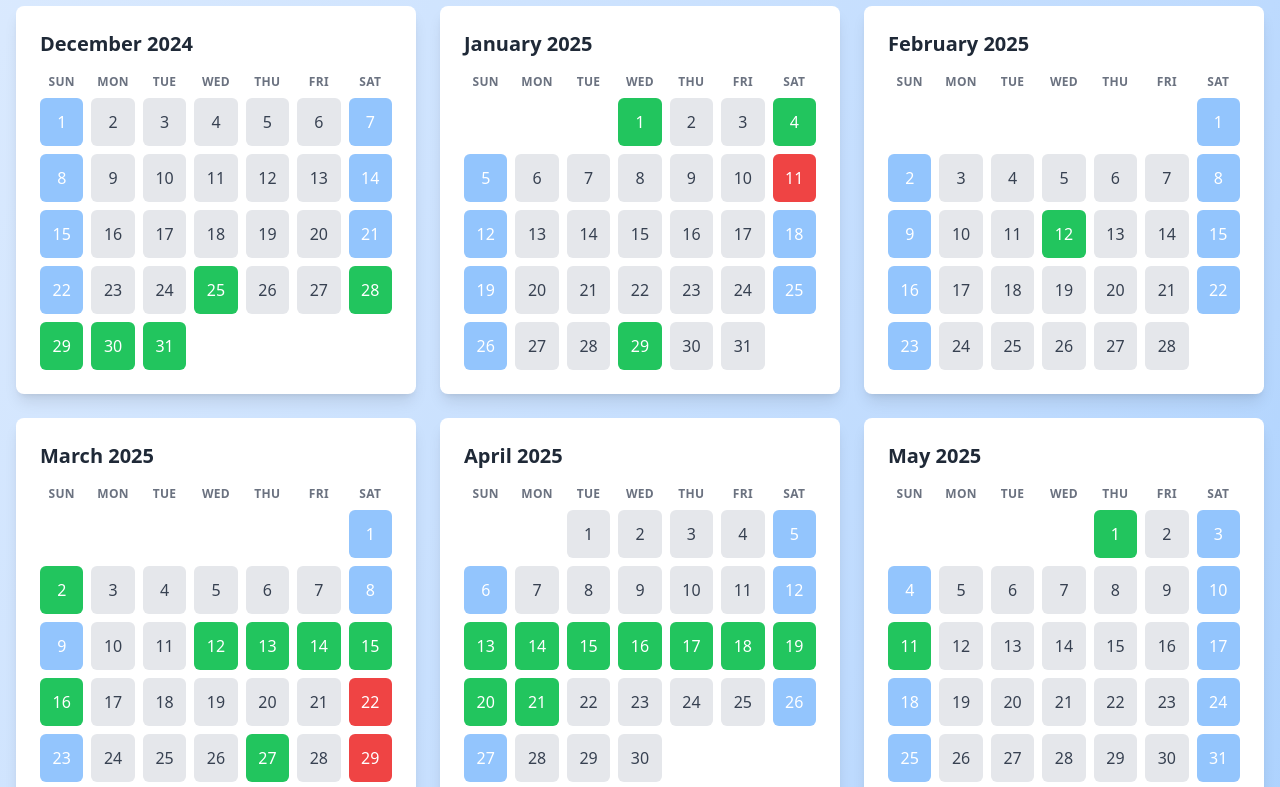
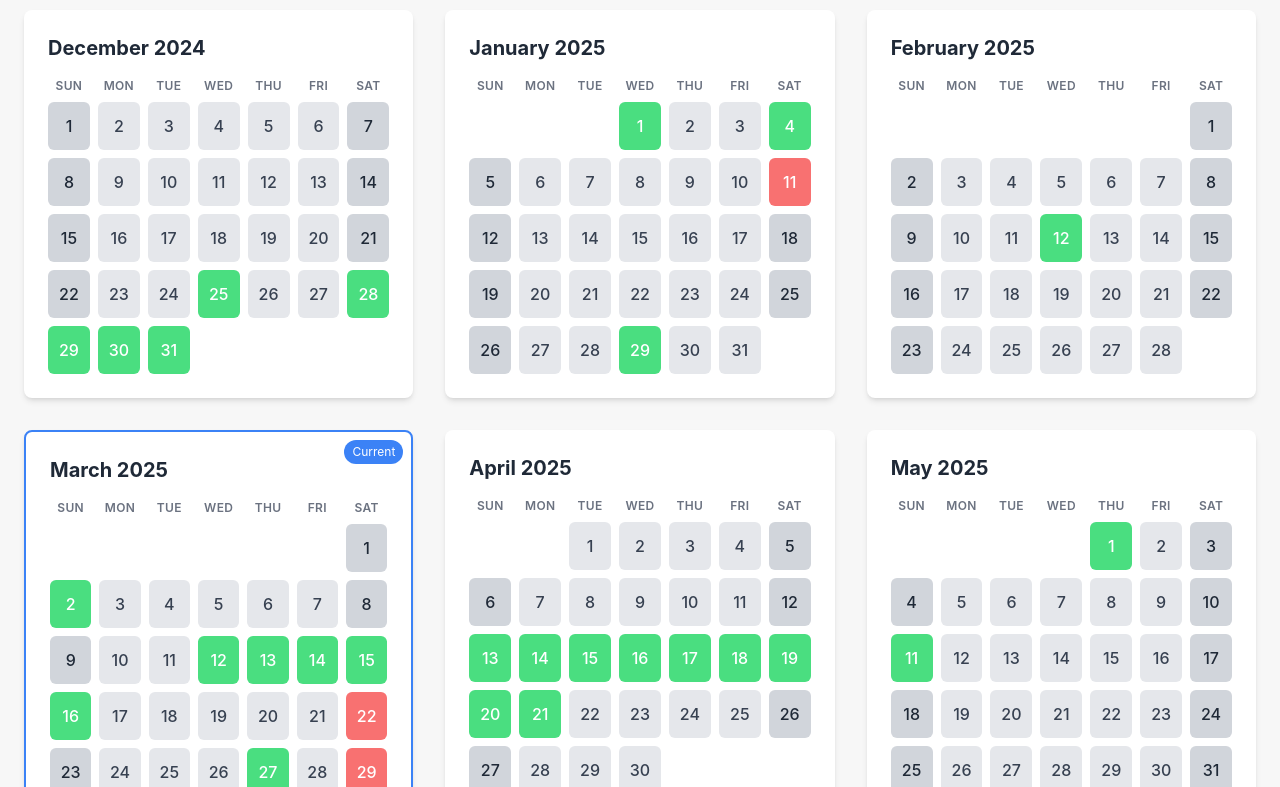
Before and after one commit to AungMyoKyaw/myanmar-public-holidays, a website: page src/index.html in a window 1280 px wide. Shown: the part 122-909 px from the top of the page. Drawn offline with nearby package versions, Linux system fonts and the light colour scheme.

Commit message:
feat: update

```diff
--- a/src/index.html
+++ b/src/index.html
@@ -12,13 +12,25 @@
     <meta property="og:image" content="https://myanmar-public-holidays.pages.dev/screenshot.png" />
     <meta property="og:url" content="https://myanmar-public-holidays.pages.dev" />
     <meta property="og:type" content="website" />
+
+    <style>
+      /* Use Apple system fonts for a refined, modern look */
+      body {
+        font-family: -apple-system, BlinkMacSystemFont, "Segoe UI", Roboto, sans-serif;
+        background-color: #f7f7f7;
+      }
+      /* Smooth transitions for interactive elements */
+      .transition-all {
+        transition: all 0.3s ease-in-out;
+      }
+    </style>
   </head>
-  <body class="bg-gradient-to-br from-blue-100 via-blue-200 to-blue-300 font-sans antialiased min-h-screen">
-    <div class="container mx-auto px-4 py-8">
-      <h1 class="text-3xl sm:text-5xl font-extrabold text-center text-blue-900 mb-12 drop-shadow-md">
+  <body class="antialiased min-h-screen">
+    <div class="container mx-auto px-6 py-10">
+      <h1 class="text-4xl sm:text-6xl font-bold text-center text-gray-800 mb-8 tracking-tight drop-shadow-sm">
         Myanmar Holiday Calendar 2025
       </h1>
-      <div id="calendar" class="grid grid-cols-1 sm:grid-cols-2 lg:grid-cols-3 gap-6">
+      <div id="calendar" class="grid grid-cols-1 sm:grid-cols-2 lg:grid-cols-3 gap-8">
         <!-- Month cards will be appended here via JavaScript -->
       </div>
     </div>
@@ -54,11 +66,7 @@
           days: [
             { day: 2, type: "holiday", description: "Peasant Day" },
             { day: 12, type: "holiday" },
-            {
-              day: 13,
-              type: "holiday",
-              description: "Full Moon Day of Tabaung",
-            },
+            { day: 13, type: "holiday", description: "Full Moon Day of Tabaung" },
             { day: 14, type: "holiday" },
             { day: 15, type: "holiday" },
             { day: 16, type: "holiday" },
@@ -85,11 +93,7 @@
           month: "May 2025",
           days: [
             { day: 1, type: "holiday", description: "Labour Day" },
-            {
-              day: 11,
-              type: "holiday",
-              description: "Full Moon Day of Kasone",
-            },
+            { day: 11, type: "holiday", description: "Full Moon Day of Kasone" },
           ],
         },
         {
@@ -113,11 +117,7 @@
             { day: 1, type: "holiday" },
             { day: 2, type: "holiday" },
             { day: 3, type: "holiday" },
-            {
-              day: 4,
-              type: "holiday",
-              description: "Full Moon Day of Tasaungmone",
-            },
+            { day: 4, type: "holiday", description: "Full Moon Day of Tasaungmone" },
             { day: 8, type: "event" },
             { day: 14, type: "holiday", description: "National Day" },
           ],
@@ -142,7 +142,7 @@
         },
       ];
 
-      // Build a comprehensive list of months from Dec 2024 to Jan 2026
+      // Build a comprehensive list of months from Dec 2024 to Feb 2026
       function buildAllMonths() {
         const start = new Date(2024, 11, 1); // December 1, 2024
         const end = new Date(2026, 1, 1); // February 1, 2026
@@ -171,24 +171,37 @@
         return allMonths;
       }
 
+      const currentDate = new Date();
+      const currentMonthName = currentDate.toLocaleString("default", { month: "long" });
+      const currentYear = currentDate.getFullYear();
+      const currentMonthString = `${currentMonthName} ${currentYear}`;
+
       function renderCalendar(monthData) {
         const calendarContainer = document.getElementById("calendar");
 
         monthData.forEach((monthObj) => {
-          // Create month card
+          // Create month card with refined styling
           const monthCard = document.createElement("div");
           monthCard.className = `
-            bg-white rounded-lg p-6 shadow-lg
-            hover:shadow-xl
+            relative bg-white rounded-lg p-6 shadow-md hover:shadow-xl transition-all
           `;
 
-          // Month Title
+          // Add a title for the month
           const title = document.createElement("h2");
           title.className = "text-xl font-bold text-gray-800 mb-4";
           title.textContent = monthObj.month;
           monthCard.appendChild(title);
 
-          // Grid container
+          // Highlight current month
+          if (monthObj.month === currentMonthString) {
+            monthCard.classList.add("border-2", "border-blue-500");
+            const currentBadge = document.createElement("span");
+            currentBadge.className = "absolute top-2 right-2 bg-blue-500 text-white text-xs px-2 py-1 rounded-full";
+            currentBadge.textContent = "Current";
+            monthCard.appendChild(currentBadge);
+          }
+
+          // Build the grid layout for weekdays and days
           const grid = document.createElement("div");
           grid.className = "grid grid-cols-7 gap-2 text-center";
 
@@ -200,54 +213,46 @@
             grid.appendChild(header);
           });
 
-          // Figure out month & year from string
           const [monthName, year] = monthObj.month.split(" ");
           const monthIndex = new Date(`${monthName} 1, ${year}`).getMonth();
-          const currentYear = parseInt(year, 10);
+          const currentYearInt = parseInt(year, 10);
 
-          // Map of special days
+          // Map special days for quick lookup
           const specialDays = new Map();
-          monthObj.days.forEach((d) => {
-            specialDays.set(d.day, d);
-          });
+          monthObj.days.forEach((d) => specialDays.set(d.day, d));
 
-          // Calculate days in month
-          const daysInMonth = new Date(currentYear, monthIndex + 1, 0).getDate();
+          const daysInMonth = new Date(currentYearInt, monthIndex + 1, 0).getDate();
+          const firstDay = new Date(currentYearInt, monthIndex, 1).getDay();
 
-          // Alignment offset (what day of the week the month starts on)
-          const firstDay = new Date(currentYear, monthIndex, 1).getDay();
-
-          // Add empty slots for alignment
+          // Empty slots for alignment
           for (let i = 0; i < firstDay; i++) {
             const emptySlot = document.createElement("div");
             grid.appendChild(emptySlot);
           }
 
-          // Populate each day
+          // Populate days with refined styling
           for (let day = 1; day <= daysInMonth; day++) {
             const specialDay = specialDays.get(day);
             const dayElement = document.createElement("div");
-            const isWeekend = new Date(currentYear, monthIndex, day).getDay() in { 0: 1, 6: 1 };
+            const weekday = new Date(currentYearInt, monthIndex, day).getDay();
+            const isWeekend = weekday === 0 || weekday === 6;
 
-            // Base classes
             let dayClasses = `
-              flex items-center justify-center
-              w-full h-10 sm:h-12
-              rounded-md font-medium
+              flex items-center justify-center w-full h-10 sm:h-12 rounded-md font-medium transition-transform
             `;
 
             if (specialDay) {
               if (specialDay.type === "holiday") {
-                dayClasses += " bg-green-500 text-white";
+                dayClasses += " bg-green-400 text-white";
                 dayElement.title = specialDay.description || "Holiday";
               } else if (specialDay.type === "event") {
-                dayClasses += " bg-red-500 text-white";
+                dayClasses += " bg-red-400 text-white";
                 dayElement.title = specialDay.description || "Event";
               }
               dayElement.textContent = specialDay.day;
             } else {
               if (isWeekend) {
-                dayClasses += " bg-blue-300 text-white";
+                dayClasses += " bg-gray-300 text-gray-800";
               } else {
                 dayClasses += " bg-gray-200 text-gray-700 hover:bg-gray-300";
               }
@@ -255,6 +260,9 @@
             }
 
             dayElement.className = dayClasses;
+            // Optional: add a subtle scale effect on hover for normal days
+            dayElement.addEventListener("mouseover", () => (dayElement.style.transform = "scale(1.05)"));
+            dayElement.addEventListener("mouseout", () => (dayElement.style.transform = "scale(1)"));
             grid.appendChild(dayElement);
           }
 
```
